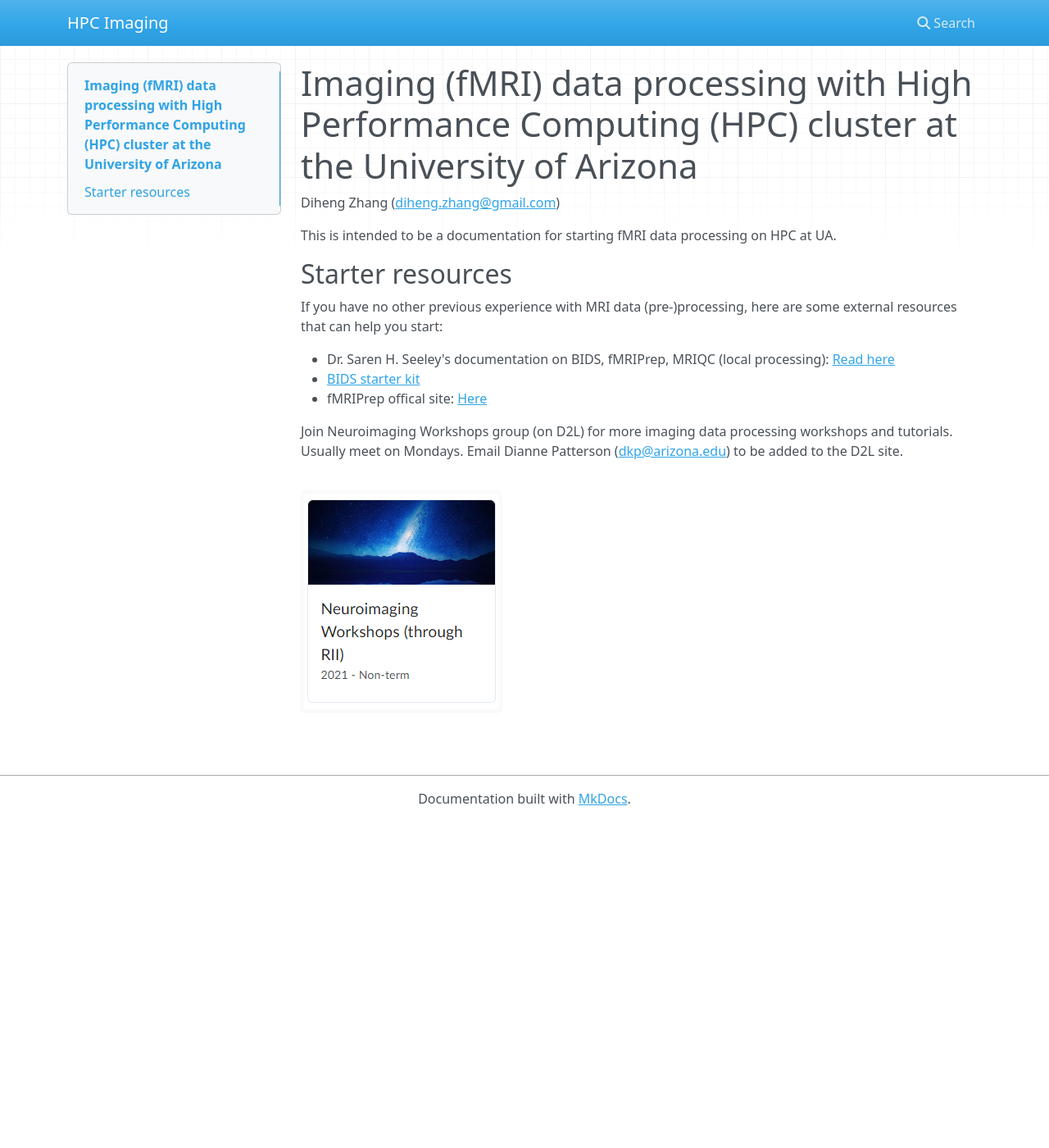
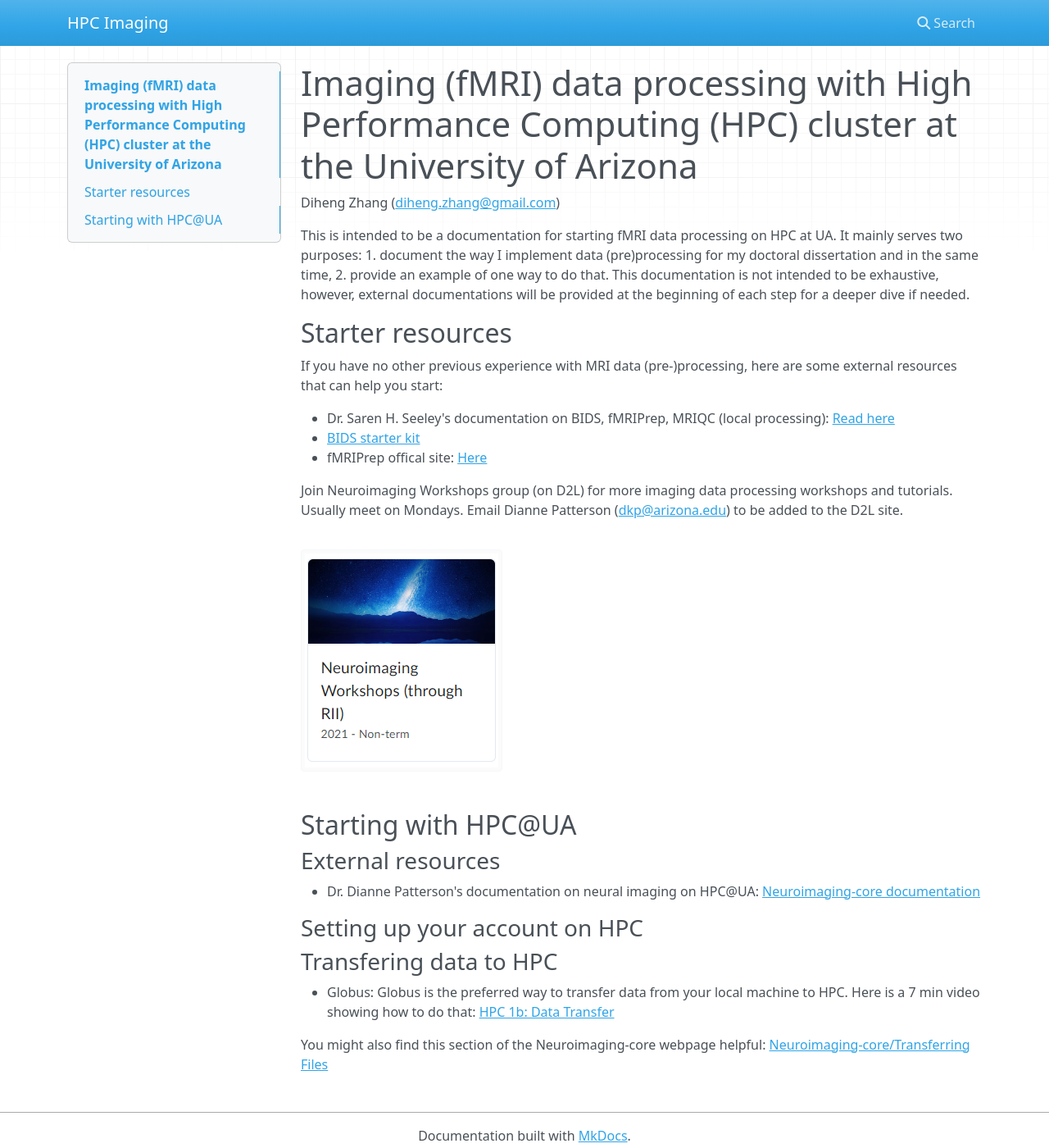
Before and after one commit to Diheng/HPC_imaging, an MkDocs documentation site: the page built from docs/index.md, in a window 1280 px wide and 1400 px high. Shown: the whole window at 82% size. Built offline with MkDocs 1.6.1, drawn with Linux system fonts in a browser that asks for light colours; nearby versions of some CDN libraries.

Commit message:
added starting HPC section

```diff
--- a/docs/index.md
+++ b/docs/index.md
@@ -2,7 +2,7 @@
 
 Diheng Zhang ([diheng.zhang@gmail.com](mailto:diheng.zhang@gmail.com))
 
-This is intended to be a documentation for starting fMRI data processing on HPC at UA.
+This is intended to be a documentation for starting fMRI data processing on HPC at UA. It mainly serves two purposes: 1. document the way I implement data (pre)processing for my doctoral dissertation and in the same time, 2. provide an example of one way to do that. This documentation is not intended to be exhaustive, however, external documentations will be provided at the beginning of each step for a deeper dive if needed.
 
 ## Starter resources
 
@@ -15,3 +15,17 @@ If you have no other previous experience with MRI data (pre-)processing, here ar
 Join Neuroimaging Workshops group (on D2L) for more imaging data processing workshops and tutorials. Usually meet on Mondays. Email Dianne Patterson ([dkp@arizona.edu](mailto:dkp@arizona.edu)) to be added to the D2L site.
 
 ![D2L_site](img/D2L.png)
+
+## Starting with HPC@UA
+
+### External resources
+- Dr. Dianne Patterson's documentation on neural imaging on HPC@UA: [Neuroimaging-core documentation](https://neuroimaging-core-docs.readthedocs.io/en/latest/pages/hpc.html)
+
+### Setting up your account on HPC
+
+### Transfering data to HPC
+
+- Globus:
+Globus is the preferred way to transfer data from your local machine to HPC. Here is a 7 min video showing how to do that: [HPC 1b: Data Transfer](https://arizona.openclass.ai/resource/lesson-619ed67e898b4fb790c4e52a)
+
+You might also find this section of the Neuroimaging-core webpage helpful: [Neuroimaging-core/Transferring Files](https://neuroimaging-core-docs.readthedocs.io/en/latest/pages/hpc.html#transferring-files)
```
